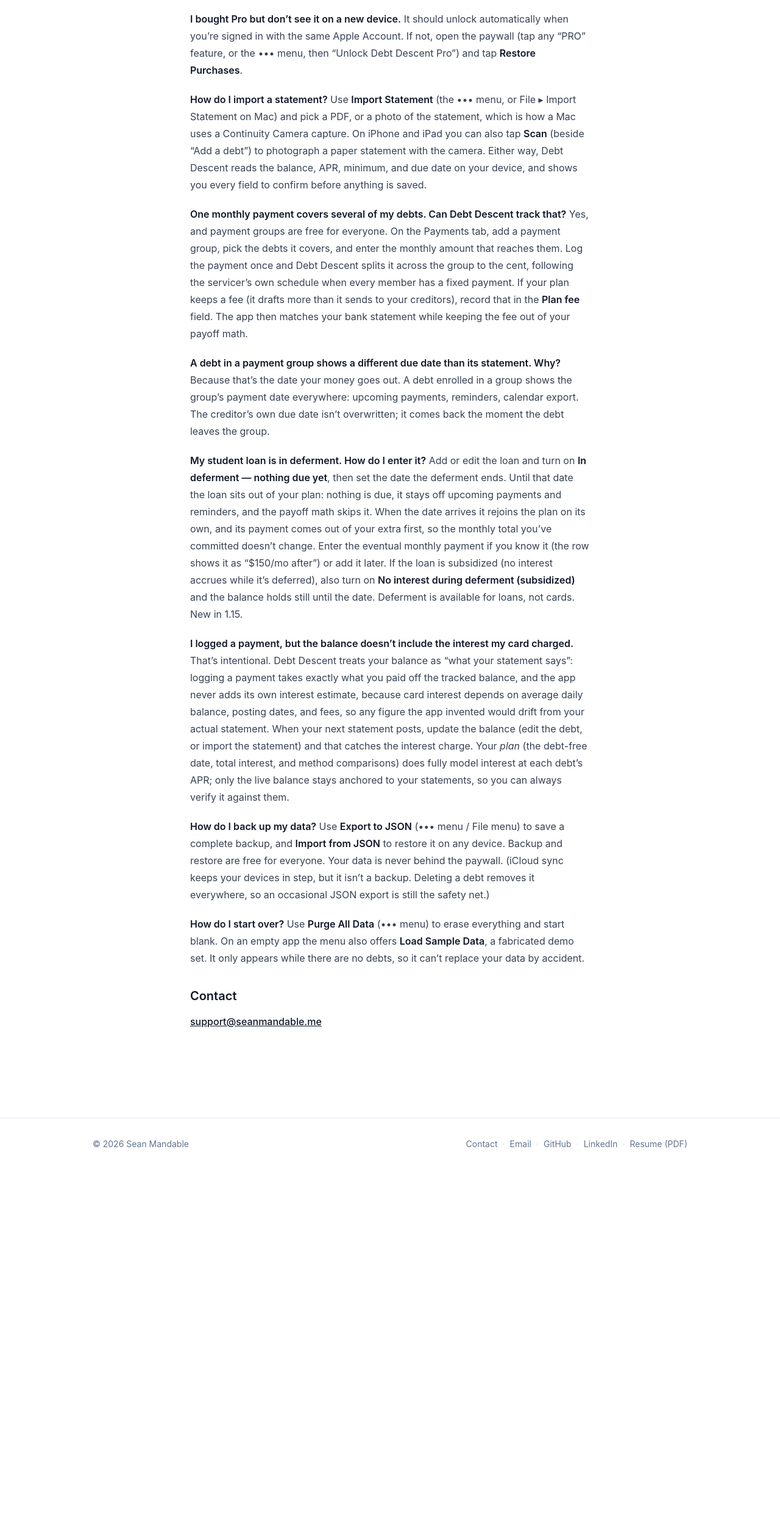
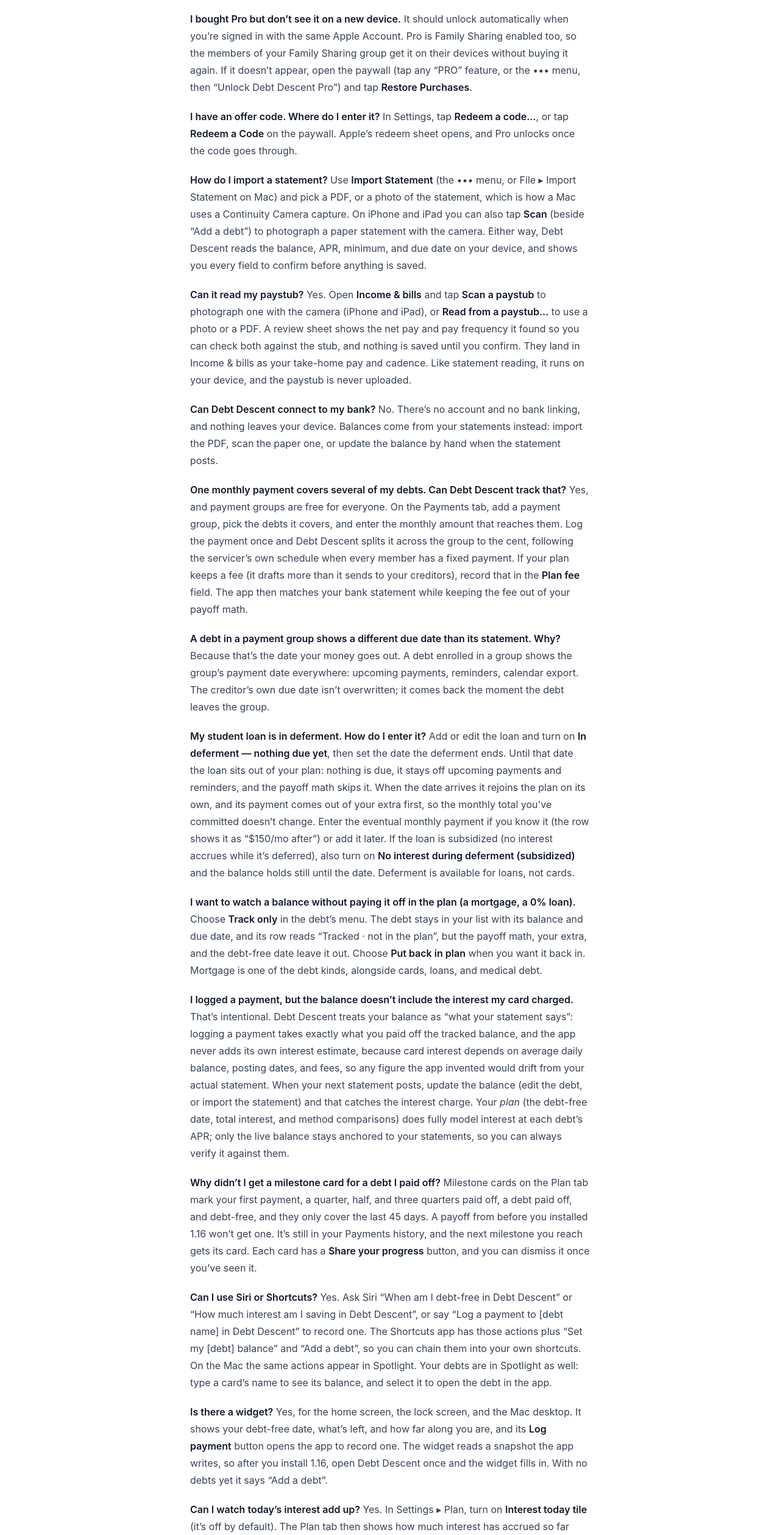
Before and after one commit to smandable/seanmandable.me, an Astro site: page /debt-descent/support in a window 1280 px wide. Shown: the part 1016-3533 px from the top of the page at 61% size. Before the commit the page ends 2934 px from the top, so only its background shows below. Built offline with nearby package versions, Linux system fonts and the light colour scheme; Astro itself is replaced by a stand-in of ours.

Commit message:
Debt Descent 1.16: support FAQ for Siri, widget, paystub, bank, offer codes, Track only, milestones, Family Sharing

```diff
--- a/src/debt-descent-support.md
+++ b/src/debt-descent-support.md
@@ -22,10 +22,19 @@
 Pro is a **one-time $14.99 purchase** (no subscription) that unlocks the five payoff methods beyond the free Snowball and Avalanche (one of them a custom order you set yourself), the what-if slider and per-debt payoff tests, planned windfalls, refinance modeling (including applying the deal in one step), amortization schedules, PDF/calendar export, and due-date reminders. One purchase unlocks Pro on your iPhone, iPad, and Mac.
 
 **I bought Pro but don't see it on a new device.**
-It should unlock automatically when you're signed in with the same Apple Account. If not, open the paywall (tap any "PRO" feature, or the ••• menu, then "Unlock Debt Descent Pro") and tap **Restore Purchases**.
+It should unlock automatically when you're signed in with the same Apple Account. Pro is Family Sharing enabled too, so the members of your Family Sharing group get it on their devices without buying it again. If it doesn't appear, open the paywall (tap any "PRO" feature, or the ••• menu, then "Unlock Debt Descent Pro") and tap **Restore Purchases**.
+
+**I have an offer code. Where do I enter it?**
+In Settings, tap **Redeem a code…**, or tap **Redeem a Code** on the paywall. Apple's redeem sheet opens, and Pro unlocks once the code goes through.
 
 **How do I import a statement?**
 Use **Import Statement** (the ••• menu, or File ▸ Import Statement on Mac) and pick a PDF, or a photo of the statement, which is how a Mac uses a Continuity Camera capture. On iPhone and iPad you can also tap **Scan** (beside "Add a debt") to photograph a paper statement with the camera. Either way, Debt Descent reads the balance, APR, minimum, and due date on your device, and shows you every field to confirm before anything is saved.
+
+**Can it read my paystub?**
+Yes. Open **Income & bills** and tap **Scan a paystub** to photograph one with the camera (iPhone and iPad), or **Read from a paystub…** to use a photo or a PDF. A review sheet shows the net pay and pay frequency it found so you can check both against the stub, and nothing is saved until you confirm. They land in Income & bills as your take-home pay and cadence. Like statement reading, it runs on your device, and the paystub is never uploaded.
+
+**Can Debt Descent connect to my bank?**
+No. There's no account and no bank linking, and nothing leaves your device. Balances come from your statements instead: import the PDF, scan the paper one, or update the balance by hand when the statement posts.
 
 **One monthly payment covers several of my debts. Can Debt Descent track that?**
 Yes, and payment groups are free for everyone. On the Payments tab, add a payment group, pick the debts it covers, and enter the monthly amount that reaches them. Log the payment once and Debt Descent splits it across the group to the cent, following the servicer's own schedule when every member has a fixed payment. If your plan keeps a fee (it drafts more than it sends to your creditors), record that in the **Plan fee** field. The app then matches your bank statement while keeping the fee out of your payoff math.
@@ -34,10 +43,31 @@
 Because that's the date your money goes out. A debt enrolled in a group shows the group's payment date everywhere: upcoming payments, reminders, calendar export. The creditor's own due date isn't overwritten; it comes back the moment the debt leaves the group.
 
 **My student loan is in deferment. How do I enter it?**
-Add or edit the loan and turn on **In deferment — nothing due yet**, then set the date the deferment ends. Until that date the loan sits out of your plan: nothing is due, it stays off upcoming payments and reminders, and the payoff math skips it. When the date arrives it rejoins the plan on its own, and its payment comes out of your extra first, so the monthly total you've committed doesn't change. Enter the eventual monthly payment if you know it (the row shows it as "$150/mo after") or add it later. If the loan is subsidized (no interest accrues while it's deferred), also turn on **No interest during deferment (subsidized)** and the balance holds still until the date. Deferment is available for loans, not cards. New in 1.15.
+Add or edit the loan and turn on **In deferment — nothing due yet**, then set the date the deferment ends. Until that date the loan sits out of your plan: nothing is due, it stays off upcoming payments and reminders, and the payoff math skips it. When the date arrives it rejoins the plan on its own, and its payment comes out of your extra first, so the monthly total you've committed doesn't change. Enter the eventual monthly payment if you know it (the row shows it as "$150/mo after") or add it later. If the loan is subsidized (no interest accrues while it's deferred), also turn on **No interest during deferment (subsidized)** and the balance holds still until the date. Deferment is available for loans, not cards.
+
+**I want to watch a balance without paying it off in the plan (a mortgage, a 0% loan).**
+Choose **Track only** in the debt's menu. The debt stays in your list with its balance and due date, and its row reads "Tracked · not in the plan", but the payoff math, your extra, and the debt-free date leave it out. Choose **Put back in plan** when you want it back in. Mortgage is one of the debt kinds, alongside cards, loans, and medical debt.
 
 **I logged a payment, but the balance doesn't include the interest my card charged.**
 That's intentional. Debt Descent treats your balance as "what your statement says": logging a payment takes exactly what you paid off the tracked balance, and the app never adds its own interest estimate, because card interest depends on average daily balance, posting dates, and fees, so any figure the app invented would drift from your actual statement. When your next statement posts, update the balance (edit the debt, or import the statement) and that catches the interest charge. Your *plan* (the debt-free date, total interest, and method comparisons) does fully model interest at each debt's APR; only the live balance stays anchored to your statements, so you can always verify it against them.
+
+**Why didn't I get a milestone card for a debt I paid off?**
+Milestone cards on the Plan tab mark your first payment, a quarter, half, and three quarters paid off, a debt paid off, and debt-free, and they only cover the last 45 days. A payoff from before you installed 1.16 won't get one. It's still in your Payments history, and the next milestone you reach gets its card. Each card has a **Share your progress** button, and you can dismiss it once you've seen it.
+
+**Can I use Siri or Shortcuts?**
+Yes. Ask Siri "When am I debt-free in Debt Descent" or "How much interest am I saving in Debt Descent", or say "Log a payment to [debt name] in Debt Descent" to record one. The Shortcuts app has those actions plus "Set my [debt] balance" and "Add a debt", so you can chain them into your own shortcuts. On the Mac the same actions appear in Spotlight. Your debts are in Spotlight as well: type a card's name to see its balance, and select it to open the debt in the app.
+
+**Is there a widget?**
+Yes, for the home screen, the lock screen, and the Mac desktop. It shows your debt-free date, what's left, and how far along you are, and its **Log payment** button opens the app to record one. The widget reads a snapshot the app writes, so after you install 1.16, open Debt Descent once and the widget fills in. With no debts yet it says "Add a debt".
+
+**Can I watch today's interest add up?**
+Yes. In Settings ▸ Plan, turn on **Interest today tile** (it's off by default). The Plan tab then shows how much interest has accrued so far today and how much it's costing per day.
+
+**Is there a menu bar item on the Mac?**
+Yes. In Settings ▸ Plan, turn on **Show in the menu bar**. Your method's glyph and your debt-free month sit in the menu bar, and clicking them shows what's left with a **Log Payment** button.
+
+**Why are amounts in £ or € instead of $?**
+Amounts follow your device's region, so the app shows £, €, CA$, and so on where that's the local currency. The app's text is in English either way.
 
 **How do I back up my data?**
 Use **Export to JSON** (••• menu / File menu) to save a complete backup, and **Import from JSON** to restore it on any device. Backup and restore are free for everyone. Your data is never behind the paywall. (iCloud sync keeps your devices in step, but it isn't a backup. Deleting a debt removes it everywhere, so an occasional JSON export is still the safety net.)
--- a/src/projects.md
+++ b/src/projects.md
@@ -54,7 +54,7 @@
 
 ### Status
 
-On the App Store (currently v1.16). Free to use: add debts, run Snowball and Avalanche, see your debt-free date, import or scan a statement, group the debts one payment covers, back everything up to JSON, track your progress against the plan, and share the progress card. A one-time **$14.99 Pro** unlock (no subscription, shared across all your devices) adds the five extra methods (one of them a custom order you set yourself), the what-if tools, planned windfalls, refinance modeling and one-step apply, amortization schedules, PDF and calendar export, and due-date reminders. Universal across iPhone, iPad, and Mac (iOS/iPadOS 26 or macOS 26 and later).
+On the App Store (currently v1.16). Free to use: add debts, run Snowball and Avalanche, see your debt-free date, import or scan a statement, group the debts one payment covers, back everything up to JSON, track your progress against the plan, ask Siri for your debt-free date or keep it on a widget, and share the progress card. A one-time **$14.99 Pro** unlock (no subscription, shared across all your devices) adds the five extra methods (one of them a custom order you set yourself), the what-if tools, planned windfalls, refinance modeling and one-step apply, amortization schedules, PDF and calendar export, and due-date reminders. Universal across iPhone, iPad, and Mac (iOS/iPadOS 26 or macOS 26 and later).
 
 <p style="display:flex;align-items:center;flex-wrap:wrap;gap:10px 18px;">
 <a href="https://apps.apple.com/us/app/debt-descent-payoff-planner/id6785269702" target="_blank" rel="noopener noreferrer" style="display:inline-block;"><img src="https://toolbox.marketingtools.apple.com/api/v2/badges/download-on-the-app-store/black/en-us" alt="Download on the App Store" width="132" height="44" style="height:44px;width:auto;margin:0;" loading="lazy" /><span class="sr-only"> (opens in new tab)</span></a>
```
